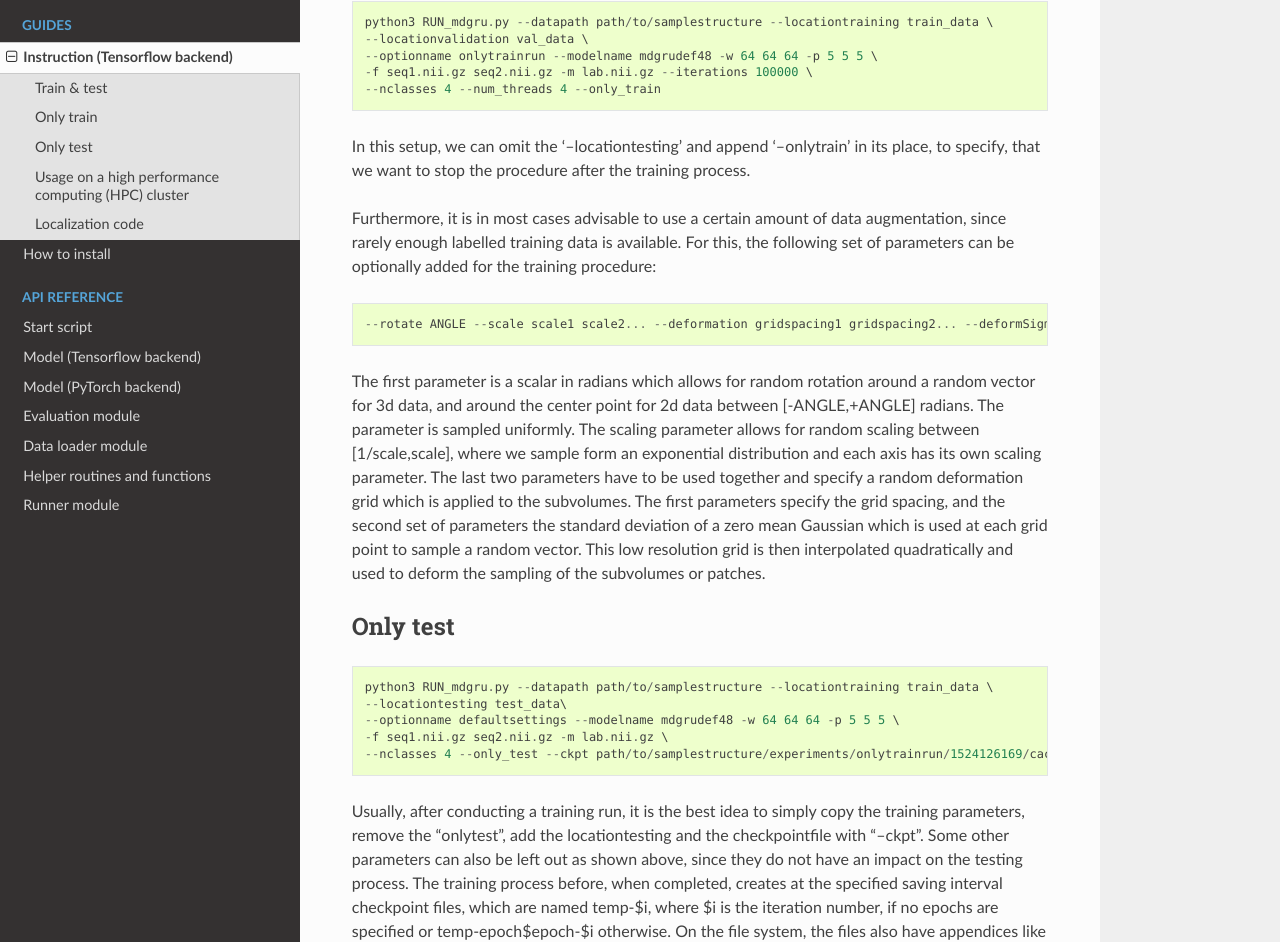
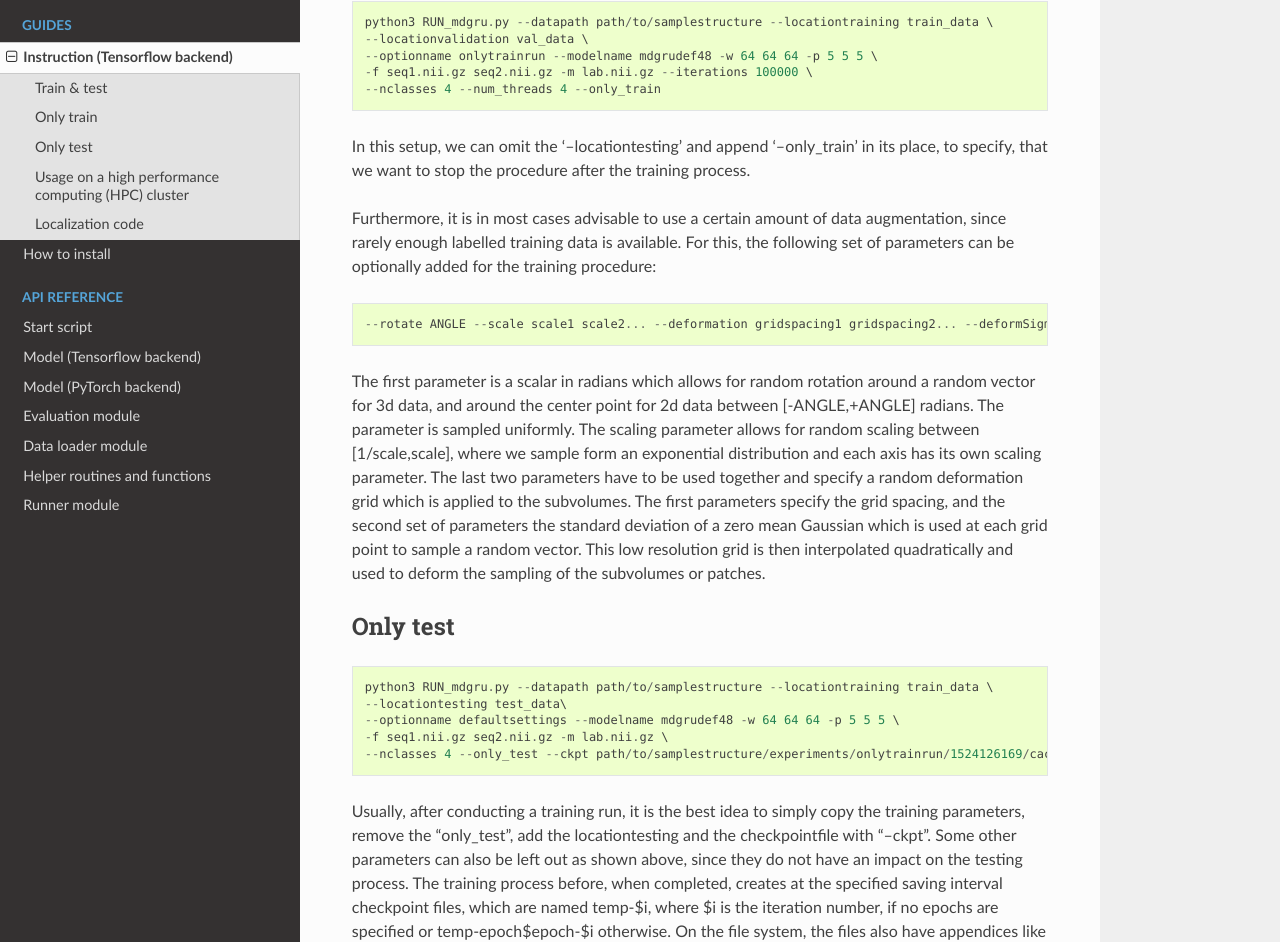
Before and after one commit to zubata88/mdgru, a Sphinx documentation site: the page built from docs/how_to_use.rst, in a window 1280 px wide and 1400 px high, scrolled down 2980 px. Shown: the part 121-1063 px from the top of the window. Built offline with Sphinx 7.4.7 and the Read the Docs theme 2.0.0, drawn with Linux system fonts in a browser that asks for light colours; some of the changed text lies outside the part shown.

Commit message:
Update how_to_use.rst

```diff
--- a/docs/how_to_use.rst
+++ b/docs/how_to_use.rst
@@ -160,7 +160,7 @@ that data. We can do this by using the following command:
     --nclasses 4 --num_threads 4 --only_train
 
 In this setup, we can omit the '--locationtesting' and append
-'--onlytrain' in its place, to specify, that we want to stop the
+'--only_train' in its place, to specify, that we want to stop the
 procedure after the training process.
 
 Furthermore, it is in most cases advisable to use a certain amount of
@@ -197,7 +197,7 @@ Only test
     --nclasses 4 --only_test --ckpt path/to/samplestructure/experiments/onlytrainrun/1524126169/cache/temp-22500 --notestingmask
 
 Usually, after conducting a training run, it is the best idea to simply
-copy the training parameters, remove the "onlytest", add the
+copy the training parameters, remove the "only_test", add the
 locationtesting and the checkpointfile with "--ckpt". Some other
 parameters can also be left out as shown above, since they do not have
 an impact on the testing process. The training process before, when
```
